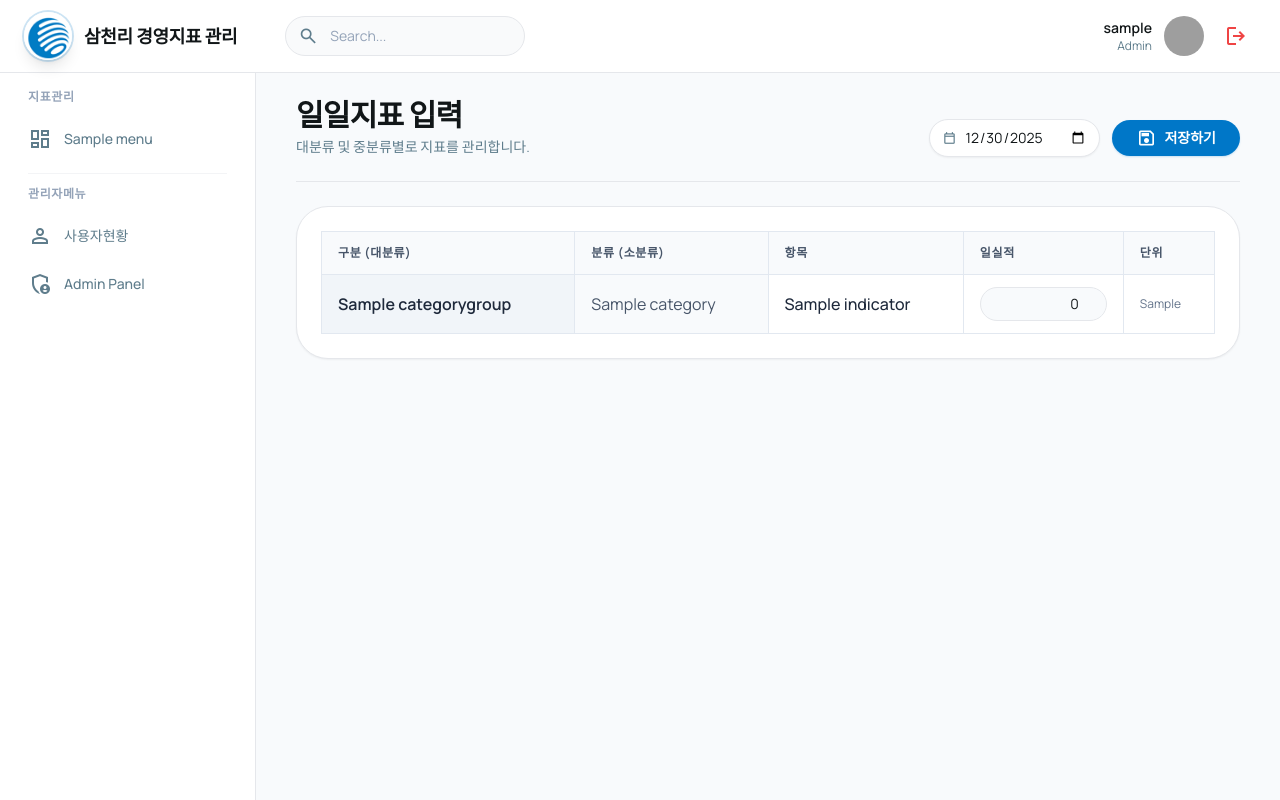
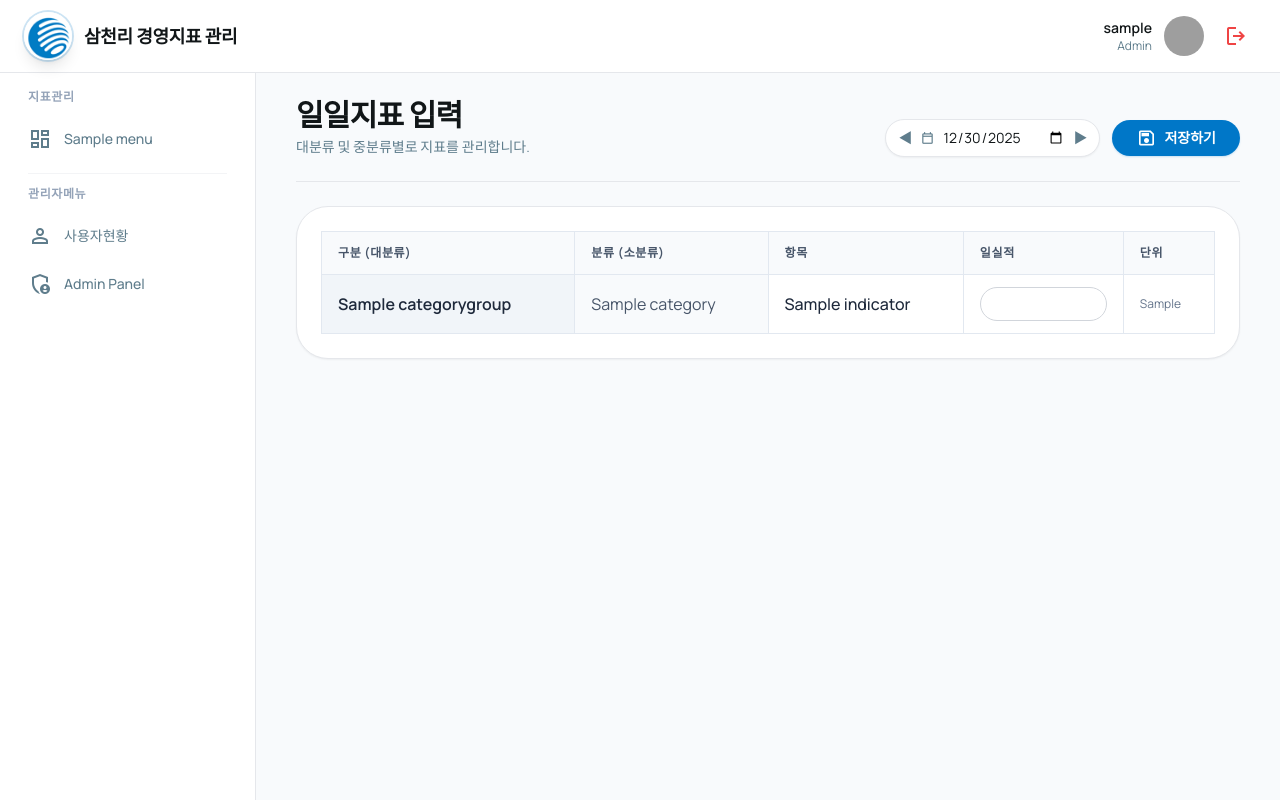
Before and after one commit to ziid76/BusinessIndex, a Django app: page /daily-performance/000/ in a window 1280 px wide. Run offline with Django 5.2, Linux system fonts and the light colour scheme; a user stored in the database is signed in; tables that the repository leaves empty hold one stand-in row (values such as "Sample post"); some libraries are stand-ins or nearby versions; grey boxes are pictures that could not be loaded.

Commit message:
2025.12.30   #1 : 운영지표 Input 값 변경       - null 허용, 기본값 0 → null       - type : number → text (세자리콤마, 소수점 제어 로직 추가)       - css 변경 : 밝게   #2 : 캘린더 이전(◀) 다음(▶) 버튼 추가   #3 : base.html 내 검색창 삭제

```diff
--- a/dashboard/models.py
+++ b/dashboard/models.py
@@ -59,7 +59,7 @@ class Indicator(models.Model):
 class DailyPerformance(models.Model):
     indicator = models.ForeignKey(Indicator, on_delete=models.CASCADE, related_name='performances', verbose_name="지표 항목")
     date = models.DateField(verbose_name="실적 일자")
-    value = models.DecimalField(max_digits=15, decimal_places=2, default=0, verbose_name="일실적")
+    value = models.DecimalField(max_digits=15, decimal_places=2, null=True, blank=True, verbose_name="일실적") # null 허용
     created_at = models.DateTimeField(auto_now_add=True)
     updated_at = models.DateTimeField(auto_now=True)
 
--- a/dashboard/templates/dashboard/daily_performance.html
+++ b/dashboard/templates/dashboard/daily_performance.html
@@ -43,8 +43,13 @@
     </div>
     <div class="flex items-center gap-3">
         <div class="flex items-center gap-2 bg-white dark:bg-[#1a2832] border border-[#e5e7eb] dark:border-[#2a3c48] px-3 py-2 rounded-lg shadow-sm">
+            <!-- 이전 버튼 추가 -->
+            <button type="button" onclick="moveDate(-1)" class="text-[#5f7d8c] text-sm">◀</button>
             <span class="material-symbols-outlined text-[#5f7d8c] text-sm">calendar_today</span>
-            <input type="date" id="target_date" value="{{ target_date }}" class="border-none focus:ring-0 text-sm p-0 bg-transparent dark:text-white">
+            <input type="date" id="target_date" value="{{ target_date }}"
+                  class="border-none focus:ring-0 text-sm p-0 bg-transparent dark:text-white">
+            <!-- 다음 버튼 추가 -->
+            <button type="button" onclick="moveDate(1)"  class="text-[#5f7d8c] text-sm">▶</button>
         </div>
         <button id="save_btn" class="flex items-center justify-center gap-2 px-6 py-2 bg-primary hover:bg-primary/90 text-white rounded-lg text-sm font-bold shadow-sm transition-colors shadow-primary/20">
             <span class="material-symbols-outlined text-[20px]">save</span>
@@ -79,11 +84,11 @@
 
                         <td class="font-medium text-[#1e293b]">{{ item.name }}</td>
                         <td>
-                            <input type="number"
-                                   step="0.01"
+                            <!-- css 변경 (밝게) -->
+                            <input type="text"
                                    data-id="{{ item.id }}"
-                                   value="{{ item.value }}"
-                                   class="performance-input w-full text-right rounded-lg border-[#e5e7eb] dark:border-[#2a3c48] bg-[#f8fafc] dark:bg-[#202f3a] text-[#111618] dark:text-white focus:ring-2 focus:ring-primary/20 focus:border-primary text-sm py-1.5 px-3">
+                                   {% if item.value != None %} value="{{ item.value|floatformat:-2 }}"{% endif %}
+                                   class="performance-input w-full text-right rounded-lg bg-white border-gray-300 text-gray-900 focus:bg-white focus:border-blue-400 focus:ring-2 focus:ring-blue-200 text-sm py-1.5 px-3">
                         </td>
                         <td class="text-xs text-[#64748b]">{{ item.unit }}</td>
                     </tr>
@@ -103,6 +108,20 @@
 
 {% block extra_js %}
 <script>
+    // 캘린더 좌 우 버튼
+    function moveDate(diff) {
+        const input = $('#target_date');
+        const d = new Date(input.val());
+        d.setDate(d.getDate() + diff);
+
+        const yyyy = d.getFullYear();
+        const mm = String(d.getMonth() + 1).padStart(2, '0');
+        const dd = String(d.getDate()).padStart(2, '0');
+        const newDate = `${yyyy}-${mm}-${dd}`;
+
+        window.location.href = `{% url 'daily_performance' group_code=current_group_code %}?date=${newDate}`;
+    }
+
     $(document).ready(function() {
         // 날짜 변경 시 페이지 이동
         $('#target_date').on('change', function() {
@@ -115,7 +134,7 @@
             const values = {};
             $('.performance-input').each(function() {
                 const id = $(this).data('id');
-                const val = $(this).val() || 0;
+                const val = $(this).val();
                 values[id] = val;
             });
 
@@ -136,6 +155,9 @@
             .then(result => {
                 if (result.status === 'success') {
                     alert('성공적으로 저장되었습니다.');
+                    // 저장 성공 후 새로고침 로직 추가
+                    const currentDate = $('#target_date').val();
+                    window.location.href = `{% url 'daily_performance' group_code=current_group_code %}?date=${currentDate}`;
                 } else {
                     alert('저장 중 오류가 발생했습니다: ' + result.message);
                 }
@@ -145,6 +167,32 @@
                 alert('저장 중 통신 오류가 발생했습니다.');
             });
         });
+
+        // 세자리 콤마 및 소수점 제어
+        document.addEventListener('input', function (e) {
+            const el = e.target;
+            if (!el.classList.contains('performance-input')) return;
+            let v = el.value.replace(/[^0-9.]/g, '');
+            // 소수점 1개만
+            let parts = v.split('.');
+            if (parts.length > 2) {
+                v = parts[0] + '.' + parts.slice(1).join('');
+            }
+            parts = v.split('.');
+            let intPart = parts[0] || '';
+            let decPart = parts[1] ?? '';
+            // 정수부 콤마
+            intPart = intPart.replace(/\B(?=(\d{3})+(?!\d))/g, ',');
+            // 소수점 2자리 제한
+            decPart = decPart.slice(0, 2);
+            // trailing dot 유지
+            el.value = parts.length > 1 ? `${intPart}.${decPart}` : intPart;
+        });
+
+        // 페이지 로드 시 위 제어 이벤트를 한 번 트리거한다
+        document.querySelectorAll('.performance-input').forEach(el => {
+            el.dispatchEvent(new Event('input', { bubbles: true }));
+        });
     });
 </script>
 {% endblock %}
--- a/dashboard/views.py
+++ b/dashboard/views.py
@@ -115,7 +115,7 @@ def daily_performance(request, group_code):
             'id': ind.id,
             'name': ind.name,
             'unit': ind.unit,
-            'value': performance_map.get(ind.id, 0),
+            'value': performance_map.get(ind.id, None), # 기본값 0 → null 처리
             'is_first_in_group': is_new_group and (not current_cat['items']),
             'is_first_in_cat': is_new_cat
         }
@@ -138,6 +138,10 @@ def save_performance(request):
             values = data.get('values', {}) # {indicator_id: value}
 
             for ind_id, val in values.items():
+                if val == '':
+                    val = None # 빈값 → null 전환 로직 추가
+                else :
+                    val = val.replace(',', '') # 세자리 콤마 제거로직
                 DailyPerformance.objects.update_or_create(
                     indicator_id=ind_id,
                     date=target_date,
--- a/templates/base.html
+++ b/templates/base.html
@@ -126,13 +126,14 @@
             </div>
 
             <!-- Search Bar from basic.html -->
-            <div class="hidden md:flex flex-1 max-w-xl mx-4">
+            <!-- 불필요 검색창 삭제 -->
+            <!-- <div class="hidden md:flex flex-1 max-w-xl mx-4">
                 <label class="flex w-full items-center rounded-lg bg-gray-50 dark:bg-[#202f3a] px-3 h-10 border border-[#e5e7eb] dark:border-[#2a3c48] focus-within:ring-2 focus-within:ring-primary/20 transition-all">
                     <span class="material-symbols-outlined text-[#5f7d8c] text-[20px]">search</span>
                     <input class="w-full bg-transparent border-none text-sm px-3 text-[#111618] dark:text-white placeholder:text-[#94a3b8] focus:ring-0"
                            type="search" placeholder="Search..."/>
                 </label>
-            </div>
+            </div> -->
         </div>
 
         <div class="flex items-center gap-4">
```
Also changed, not shown: dashboard/migrations/0009_alter_dailyperformance_value.py (added).
